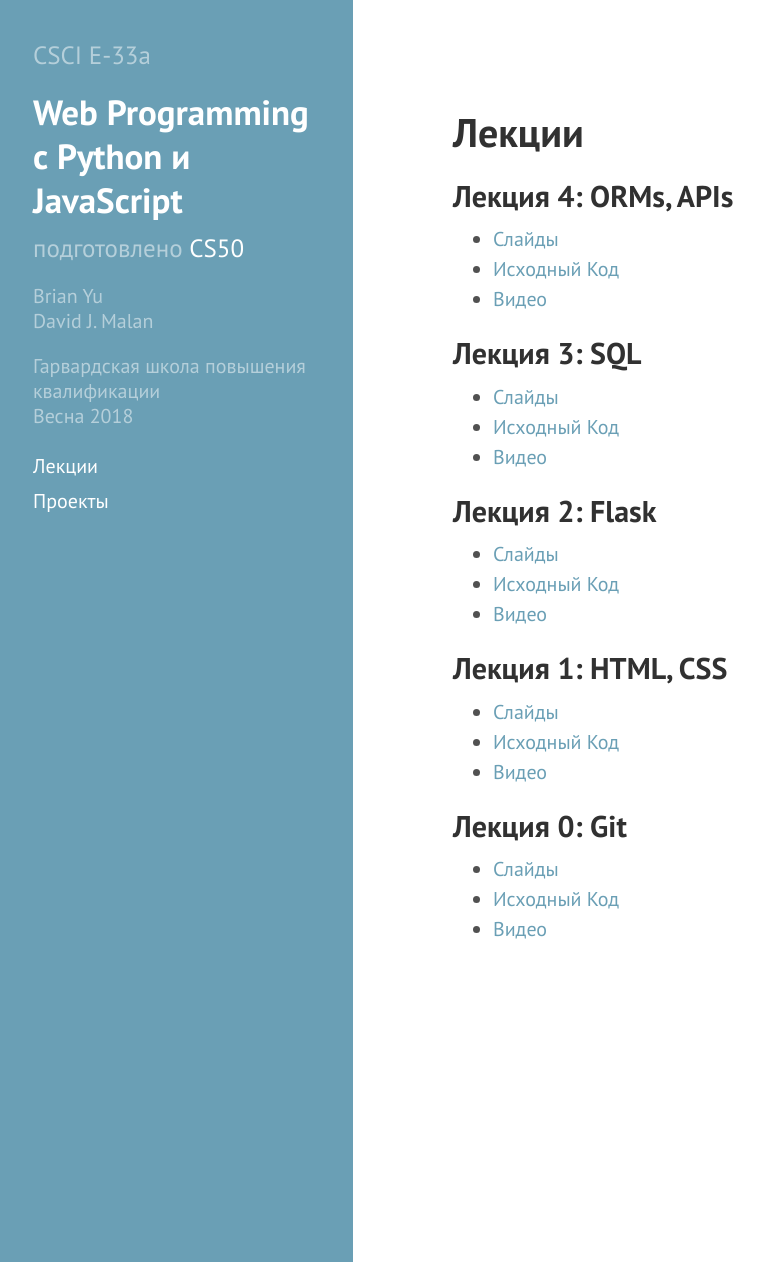
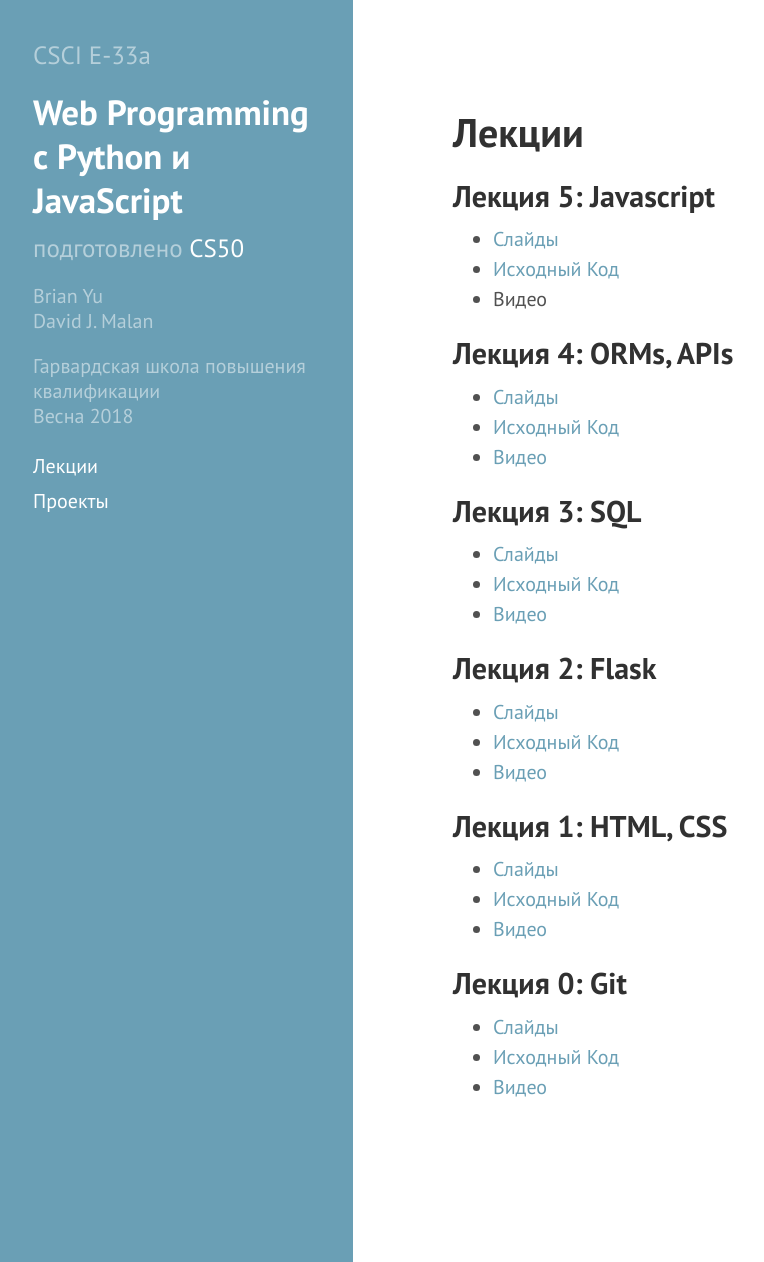
Before and after one commit to makecs50/web, a Jekyll site: the page built from lectures.html, in a window 1280 px wide and 1262 px high. Shown: the whole window, without its empty margins (7-771 px from the left). Built offline with Jekyll 4.4.1, drawn with Linux system fonts in a browser that asks for light colours; nearby versions of some CDN libraries; Markdown is read by kramdown in place of the engine named in the settings.

Commit message:
Add lecture 5 presentation and src

```diff
--- a/lectures.html
+++ b/lectures.html
@@ -2,6 +2,14 @@
 layout: default
 ---
 <h1 id="lectures">Лекции</h1>
+
+<h2 id="lecture-1-html-css">Лекция 5: Javascript</h2>
+
+<ul>
+<li><a href="{{site.baseurl}}/resources/5/lecture5.zip">Слайды</a></li>
+<li><a href="{{site.baseurl}}/resources/5/src5.zip">Исходный Код</a></li>
+<li>Видео</li>
+</ul>
 
 <h2 id="lecture-1-html-css">Лекция 4: ORMs, APIs</h2>
 
```
Also changed, not shown: 2 other files.
